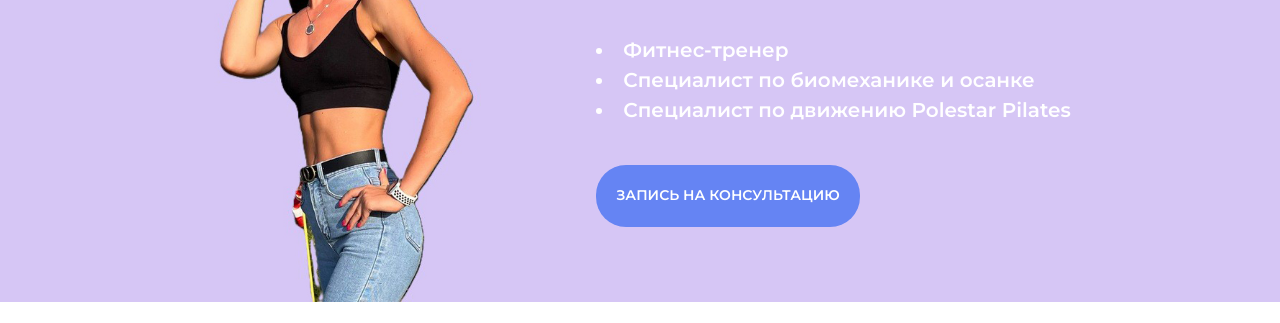
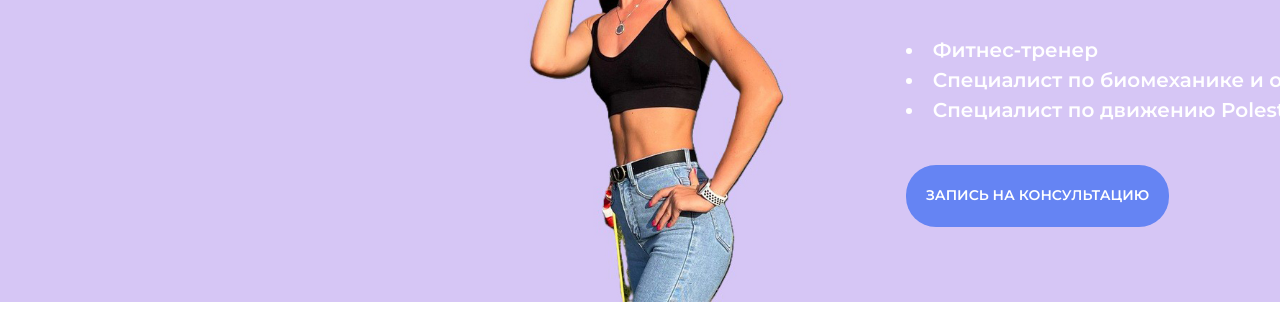
Before and after one commit to LFemina/ITGIRLS_teamproject2, a website: page index.html in a window 1280 px wide. Shown: the part 281-604 px from the top of the page. Drawn offline with nearby package versions, Linux system fonts and the light colour scheme; files that its build step writes are made by us from their sources.

Commit message:
First-section bug fixed

```diff
--- a/assets/sass/1first-section.sass
+++ b/assets/sass/1first-section.sass
@@ -14,7 +14,7 @@ img
   display: flex
   flex-direction: column-reverse
   align-items: center
-  width: 100vw
+  width: 100%
   gap: 1.25rem
   padding-top: 0.625rem
 
@@ -52,7 +52,7 @@ img
     flex-direction: row
     align-items: center
     justify-content: center
-    width: 100vw
+    width: 100%
     gap: 100px
 
     &__content
```
